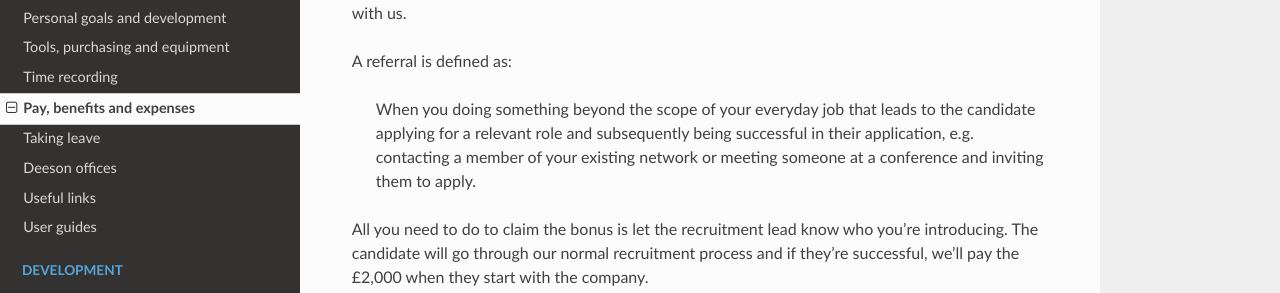
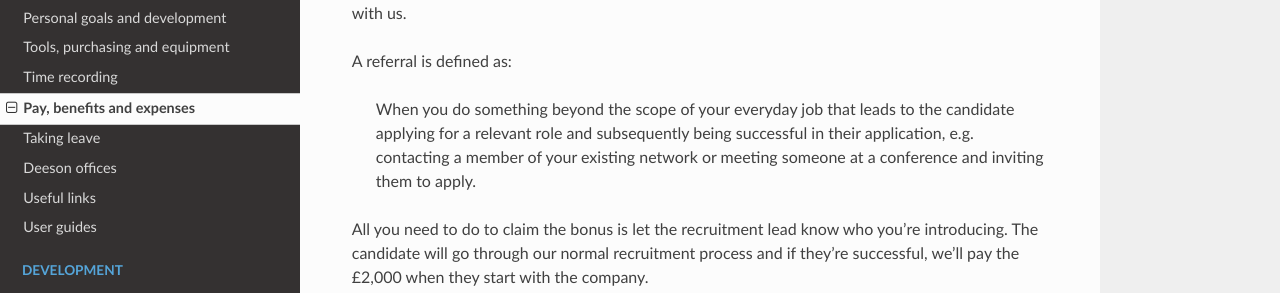
Before and after one commit to teamdeeson/codex, an MkDocs documentation site: the page built from docs/working-at-deeson/pay-benefits-and-expenses.md, in a window 1280 px wide and 900 px high, scrolled down 2717 px. Shown: the part 158-451 px from the top of the window. Built offline with MkDocs 1.6.1, drawn with Linux system fonts in a browser that asks for light colours; nearby versions of some CDN libraries; old or Windows-style settings are respelled for this version of MkDocs.

Commit message:
Update pay-benefits-and-expenses.md

```diff
--- a/docs/working-at-deeson/pay-benefits-and-expenses.md
+++ b/docs/working-at-deeson/pay-benefits-and-expenses.md
@@ -92,7 +92,7 @@ We pay a bonus of £2,000 to say thank you to current team members who do someth
 
 A referral is defined as:
 
->When you doing something beyond the scope of your everyday job that leads to the candidate applying for a relevant role and subsequently being successful in their application, e.g. contacting a member of your existing network or meeting someone at a conference and inviting them to apply.
+>When you do something beyond the scope of your everyday job that leads to the candidate applying for a relevant role and subsequently being successful in their application, e.g. contacting a member of your existing network or meeting someone at a conference and inviting them to apply.
 
 All you need to do to claim the bonus is let the recruitment lead know who you’re introducing. The candidate will go through our normal recruitment process and if they’re successful, we’ll pay the £2,000 when they start with the company.
 
```
